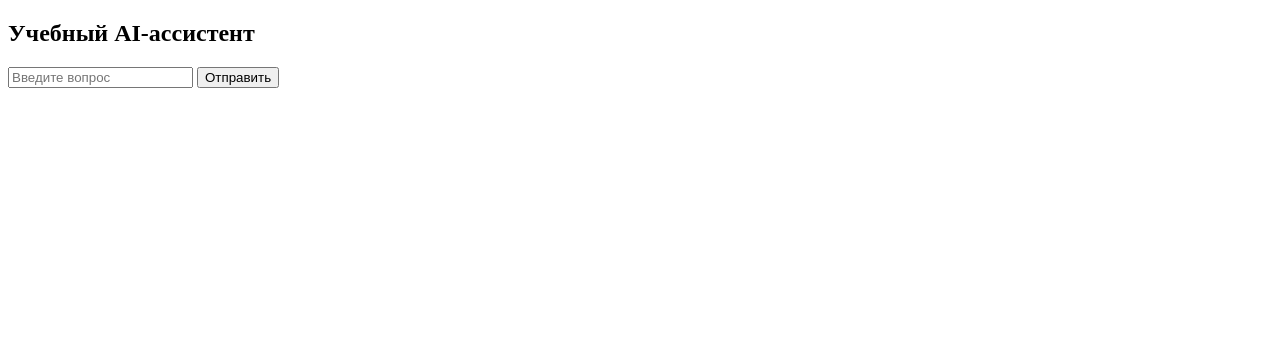
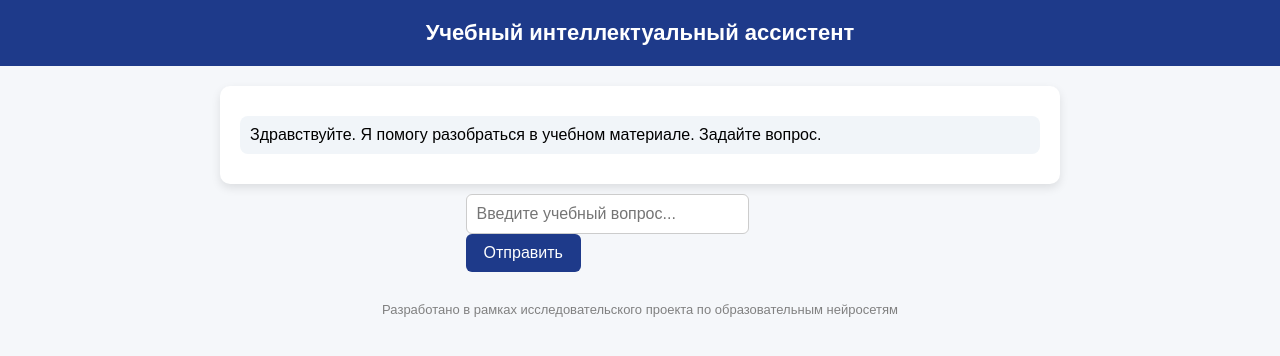
Before and after one commit to maksim-smola/LLM-with-tutoring-capabilities, a Flask app: page / in a window 1280 px wide. Shown: the top 356 px of the page. Run offline with Flask 3, Linux system fonts and the light colour scheme.

Commit message:
Update index.html

```diff
--- a/templates/index.html
+++ b/templates/index.html
@@ -1,17 +1,125 @@
 <!DOCTYPE html>
-<html>
+<html lang="ru">
+
 <head>
-    <title>AI Учебный помощник</title>
+
+<meta charset="UTF-8">
+<meta name="viewport" content="width=device-width, initial-scale=1.0">
+
+<title>Учебный AI-ассистент</title>
+
+<style>
+
+body {
+font-family: Arial, sans-serif;
+background: #f5f7fa;
+margin: 0;
+display: flex;
+flex-direction: column;
+align-items: center;
+}
+
+header {
+width: 100%;
+background: #1e3a8a;
+color: white;
+padding: 20px;
+text-align: center;
+font-size: 22px;
+font-weight: bold;
+}
+
+.chat-container {
+width: 90%;
+max-width: 800px;
+background: white;
+margin-top: 20px;
+padding: 20px;
+border-radius: 10px;
+box-shadow: 0px 4px 10px rgba(0,0,0,0.1);
+}
+
+.message {
+margin: 10px 0;
+padding: 10px;
+border-radius: 8px;
+}
+
+.user {
+background: #e0f2fe;
+text-align: right;
+}
+
+.bot {
+background: #f1f5f9;
+text-align: left;
+}
+
+input {
+width: 75%;
+padding: 10px;
+border-radius: 6px;
+border: 1px solid #ccc;
+font-size: 16px;
+}
+
+button {
+padding: 10px 18px;
+border: none;
+background: #1e3a8a;
+color: white;
+border-radius: 6px;
+font-size: 16px;
+cursor: pointer;
+}
+
+button:hover {
+background: #162d6b;
+}
+
+.loading {
+color: gray;
+font-style: italic;
+margin-top: 10px;
+}
+
+footer {
+margin-top: 20px;
+font-size: 13px;
+color: gray;
+}
+
+</style>
+
 </head>
 
 <body>
 
-<h2>Учебный AI-ассистент</h2>
+<header>
+Учебный интеллектуальный ассистент
+</header>
 
-<input id="question" type="text" placeholder="Введите вопрос">
+<div class="chat-container" id="chat">
+
+<div class="message bot">
+Здравствуйте. Я помогу разобраться в учебном материале. Задайте вопрос.
+</div>
+
+</div>
+
+<div style="margin-top: 10px">
+
+<input id="question" placeholder="Введите учебный вопрос..." />
+
 <button onclick="ask()">Отправить</button>
 
-<p id="answer"></p>
+</div>
+
+<div id="loading" class="loading"></div>
+
+<footer>
+Разработано в рамках исследовательского проекта по образовательным нейросетям
+</footer>
 
 <script>
 
@@ -19,27 +127,45 @@ async function ask() {
 
 let question = document.getElementById("question").value
 
+if (!question) return
+
+let chat = document.getElementById("chat")
+
+chat.innerHTML += `
+<div class="message user">
+${question}
+</div>
+`
+
+document.getElementById("question").value = ""
+
+document.getElementById("loading").innerText = "Ассистент думает..."
+
 let response = await fetch("/ask", {
 
 method: "POST",
 
 headers: {
-
 "Content-Type": "application/json"
-
 },
 
 body: JSON.stringify({
-
 question: question
-
 })
 
 })
 
 let data = await response.json()
 
-document.getElementById("answer").innerText = data.answer
+document.getElementById("loading").innerText = ""
+
+chat.innerHTML += `
+<div class="message bot">
+${data.answer}
+</div>
+`
+
+chat.scrollTop = chat.scrollHeight
 
 }
 
```
